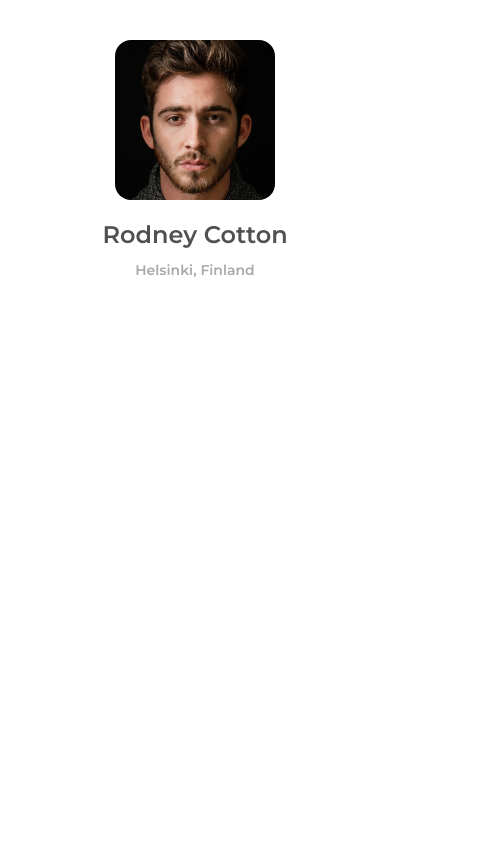
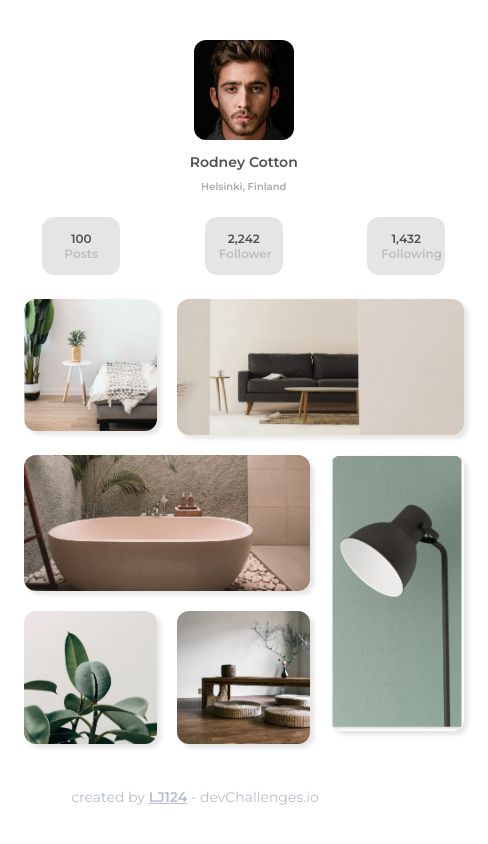
Before and after one commit to LJohnson124/My-gallery_devchallenges, a plain HTML site: page index.html in a window 390 px wide. Shown: the whole page, 488 px wide, since content can reach past the window. Drawn offline with Linux system fonts and the light colour scheme.

Commit message:
Adding images and more profile info

```diff
--- a/index.html
+++ b/index.html
@@ -1,5 +1,6 @@
 <!DOCTYPE html>
 <html lang="en">
+
 <head>
     <meta charset="UTF-8">
     <meta http-equiv="X-UA-Compatible" content="IE=edge">
@@ -10,6 +11,7 @@
 
     <link rel="icon" href="devchallenges.png">
 </head>
+
 <body>
     <div class="profile-info">
         <div class="information-on-person">
@@ -22,7 +24,42 @@
             <h2>Helsinki, Finland</h2>
         </div>
 
-        <div class="profile-statistics"></div>
+        <div class="profile-statistics">
+            <div class="statistics-info">
+                <h4>100</h4>
+
+                <p>Posts</p>
+            </div>
+
+            <div class="statistics-info">
+                <h4>2,242</h4>
+
+                <p>Follower</p>
+            </div>
+
+            <div class="statistics-info">
+                <h4>1,432</h4>
+
+                <p>Following</p>
+            </div>
+        </div>
     </div>
+
+    <div class="gallery-images">
+        <img src="photo1.png" alt="Photo 1" class="one">
+
+        <img src="photo2.png" alt="Photo 2" class="two">
+
+        <img src="photo3.png" alt="Photo 3" class="three">
+
+        <img src="photo4.png" alt="Photo 4" class="four">
+
+        <img src="photo5.png" alt="Photo 5" class="five">
+
+        <img src="photo6.png" alt="Photo 6" class="six">
+    </div>
+
+    <footer>created by <strong><u>LJ124</u></strong> - devChallenges.io</footer>
 </body>
+
 </html>
--- a/style.css
+++ b/style.css
@@ -3,6 +3,7 @@
 * {
     box-sizing: border-box;
     font-family: 'Montserrat', sans-serif;
+    text-align: center;
 }
 
 body {
@@ -12,12 +13,10 @@ body {
 
 img {
     width: 100%;
-    border-radius: 16px;
+    border-radius: 12px;
 }
 
 h1 {
-    text-align: center;
-
     font-size: 24px;
     font-weight: 600;
 
@@ -27,12 +26,42 @@ h1 {
 }
 
 h2 {
-    text-align: center;
-
     font-size: 14px;
     font-weight: 600;
 
     color: #A9A9A9;
+}
+
+h4 {
+    font-size: 18px;
+    font-weight: 600;
+    margin: 0;
+
+    color: #4E5150;
+}
+
+p {
+    font-size: 14px;
+    font-weight: 600;
+
+    color: #BDBDBD;
+
+    margin: 0;
+}
+
+footer {
+    color: #B9BDCF;
+    margin: 24px;
+    font-size: 14px;
+}
+
+.profile-info {
+    width: 400px;
+    margin: 0 auto;
+}
+
+.information-on-person {
+    margin-bottom: 24px;
 }
 
 .profile-image {
@@ -41,3 +70,101 @@ h2 {
     padding: 40px;
     padding-bottom: 0px;
 }
+
+.profile-statistics {
+    display: grid;
+    grid-template-columns: repeat(3, 1fr);
+
+    margin: 0 auto;
+}
+
+.statistics-info {
+    background-color: #E5E5E5;
+    border-radius: 12px;
+
+    width: 100px;
+
+    padding: 14px;
+    margin: 0 auto;
+}
+
+.gallery-images {
+    width: 80%;
+    margin: 0 auto;
+    padding-top: 64px;
+    padding-bottom: 240px;
+
+    display: grid;
+    gap: 20px;
+
+    grid-template-areas:
+        "one two two"
+        "three three four"
+        "five six four";
+}
+
+.gallery-images img {
+    box-shadow: 4px 4px 4px rgba(0, 0, 0, 0.1);
+    margin: 0 auto;
+}
+
+.one {
+    grid-area: one;
+}
+
+.two {
+    grid-area: two;
+}
+
+.three {
+    grid-area: three;
+}
+
+.four {
+    grid-area: four;
+}
+
+.five {
+    grid-area: five;
+}
+
+.six {
+    grid-area: six;
+}
+
+@media (max-width: 480px) {
+    h1 {
+        font-size: 14px;
+    }
+
+    h2 {
+        font-size: 10px;
+    }
+
+    h4 {
+        font-size: 12px;
+    }
+
+    p {
+        font-size: 12px;
+    }
+
+    .profile-info {
+        width: 125%;
+    }
+
+    .profile-image {
+        width: 180px;
+    }
+
+    .statistics-info {
+        width: 78px;
+    }
+
+    .gallery-images {
+        width: 125%;
+
+        padding: 24px;
+        padding-bottom: 20px;
+    }
+}
```
